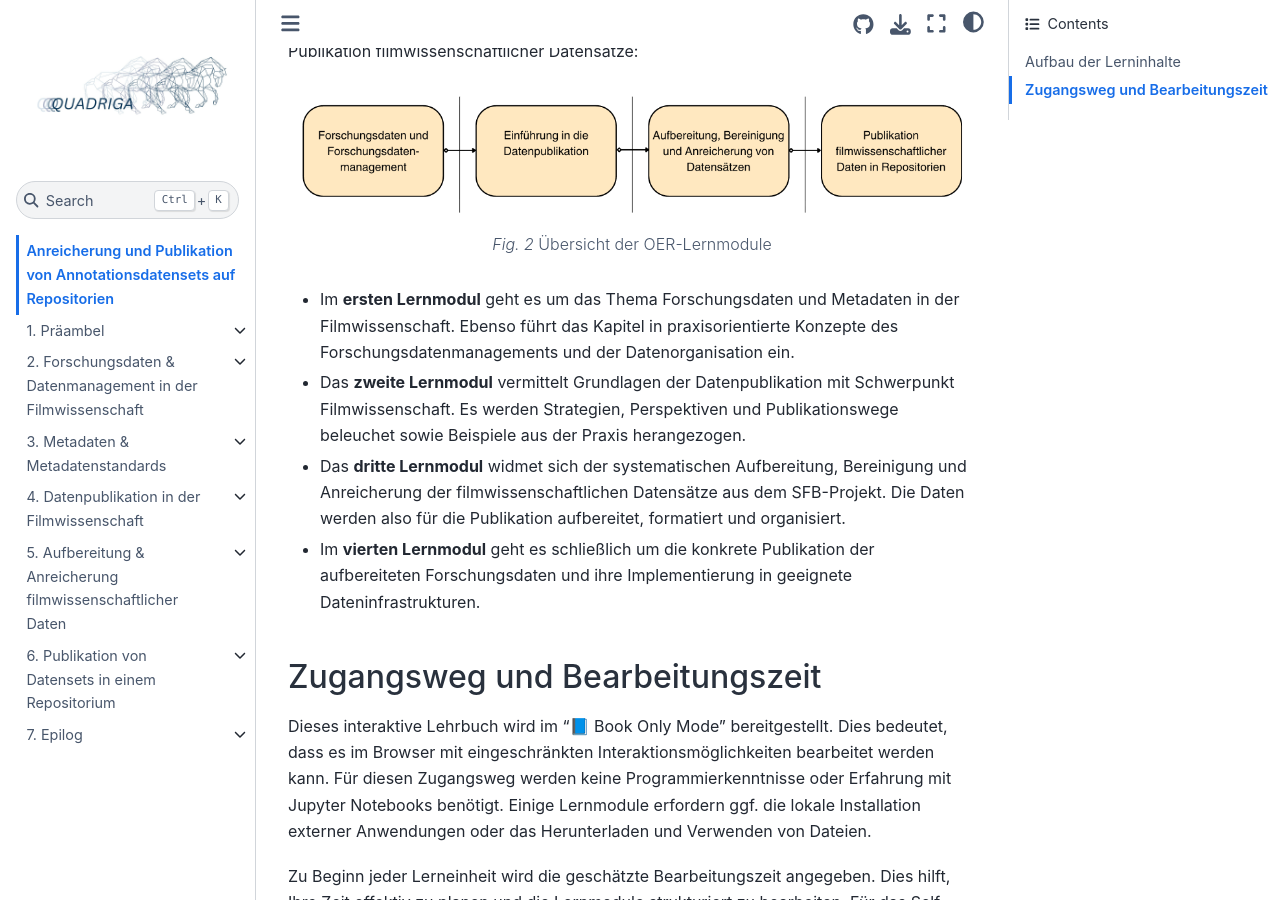
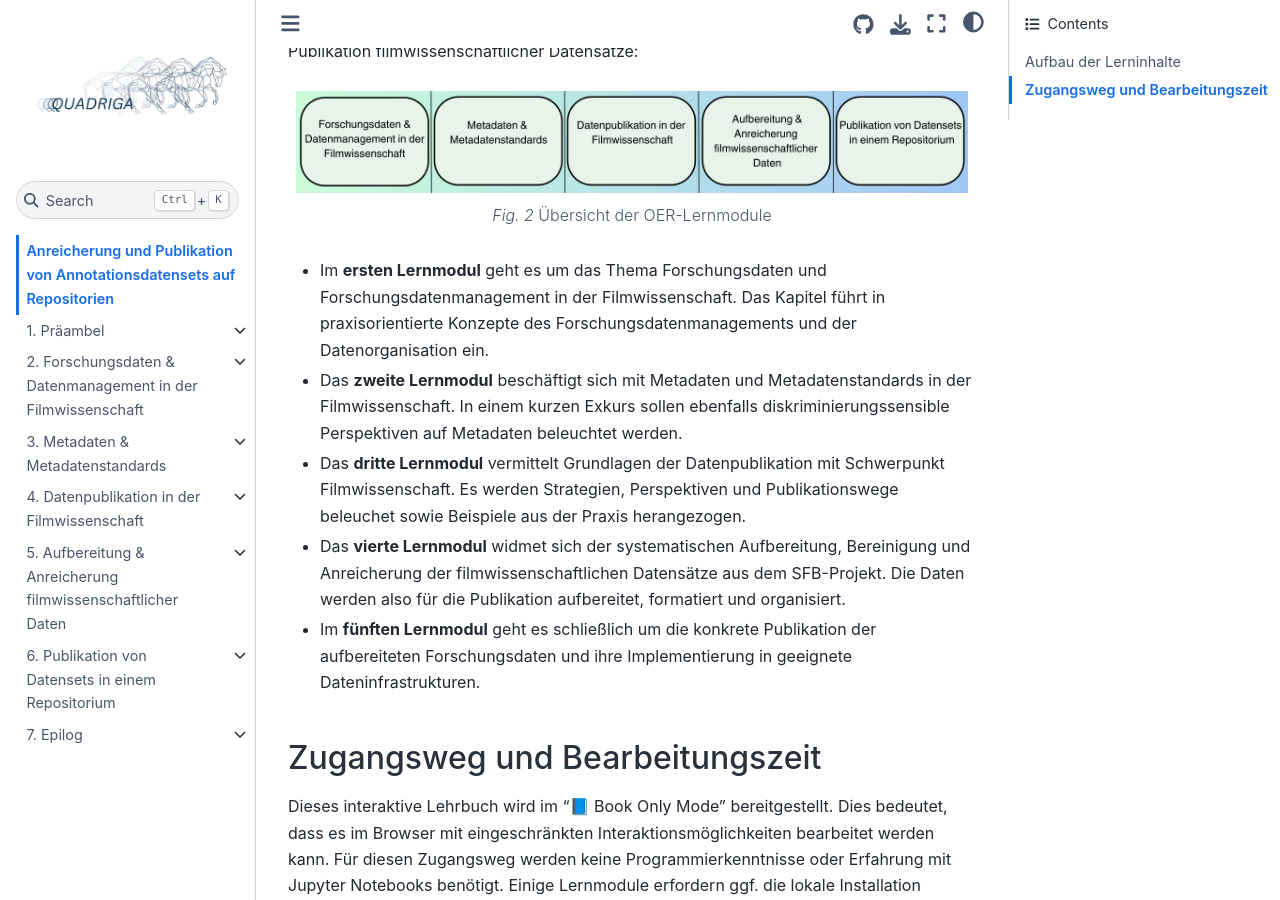
Before and after one commit to lam1aa/Bewegtes-Bild-Fallstudie-3, a Jupyter Book: the page built from intro.md, in a window 1280 px wide and 900 px high, scrolled down 1636 px. Built offline with Jupyter Book 1.0.4 settings and Sphinx 7.4.7 and the Sphinx Book theme 1.1.4, drawn with Linux system fonts in a browser that asks for light colours.

Commit message:
update: exchange images intropage and adjust contents

````diff
--- a/intro.md
+++ b/intro.md
@@ -3,7 +3,7 @@ lang: de-DE
 ---
 # Anreicherung und Publikation von Annotationsdatensets auf Repositorien
 
-```{figure} ./assets/intro/intro_abbildung_mb_e110t_0.png
+```{figure} ./assets/intro/abb_intro_mb_e110t_0.png
 :name: moviebarcode-blue-planet-seasonal-seas
 
 Moviebarcode aus der Naturdokuserie *The Blue Planet*, Staffel 5/Episode 1: Seasonal Seas (BBC Earth)
@@ -25,15 +25,17 @@ Ergänzend soll gezeigt werden, wie diese Annotationsdatensets noch angereichert
 
 Die folgende Übersicht zeigt die vier Schritte bzw. **Lernmodule** unserer OER zur Publikation filmwissenschaftlicher Datensätze:
 
-```{figure} ./assets/intro/intro_aufbau_fallstudie_v001.png
-:name: aufbau-fallstudie
-
+```{figure} ./assets/intro/abb_intro_aufbau_fallstudie.png
+---
+name: aufbau-fallstudie
+---
 Übersicht der OER-Lernmodule
 ```
-* Im **ersten Lernmodul** geht es um das Thema Forschungsdaten und Metadaten in der Filmwissenschaft. Ebenso führt das Kapitel in praxisorientierte Konzepte des Forschungsdatenmanagements und der Datenorganisation ein.
-* Das **zweite Lernmodul** vermittelt Grundlagen der Datenpublikation mit Schwerpunkt Filmwissenschaft. Es werden Strategien, Perspektiven und Publikationswege beleuchet sowie Beispiele aus der Praxis herangezogen.
-* Das **dritte Lernmodul** widmet sich der systematischen Aufbereitung, Bereinigung und Anreicherung der filmwissenschaftlichen Datensätze aus dem SFB-Projekt. Die Daten werden also für die Publikation aufbereitet, formatiert und organisiert.
-* Im **vierten Lernmodul** geht es schließlich um die konkrete Publikation der aufbereiteten Forschungsdaten und ihre Implementierung in geeignete Dateninfrastrukturen.
+* Im **ersten Lernmodul** geht es um das Thema Forschungsdaten und Forschungsdatenmanagement in der Filmwissenschaft. Das Kapitel führt in praxisorientierte Konzepte des Forschungsdatenmanagements und der Datenorganisation ein.
+* Das **zweite Lernmodul** beschäftigt sich mit Metadaten und Metadatenstandards in der Filmwissenschaft. In einem kurzen Exkurs sollen ebenfalls diskriminierungssensible Perspektiven auf Metadaten beleuchtet werden.
+* Das **dritte Lernmodul** vermittelt Grundlagen der Datenpublikation mit Schwerpunkt Filmwissenschaft. Es werden Strategien, Perspektiven und Publikationswege beleuchet sowie Beispiele aus der Praxis herangezogen.
+* Das **vierte Lernmodul** widmet sich der systematischen Aufbereitung, Bereinigung und Anreicherung der filmwissenschaftlichen Datensätze aus dem SFB-Projekt. Die Daten werden also für die Publikation aufbereitet, formatiert und organisiert.
+* Im **fünften Lernmodul** geht es schließlich um die konkrete Publikation der aufbereiteten Forschungsdaten und ihre Implementierung in geeignete Dateninfrastrukturen.
 
 ## Zugangsweg und Bearbeitungszeit
 
````
Also changed, not shown: assets/intro/abb_intro_aufbau_fallstudie.png (added), assets/intro/abb_intro_mb_e110t_0.png (renamed from assets/intro/intro_abbildung_mb_e110t_0.png), assets/intro/intro_aufbau_fallstudie_v001.png (deleted).
